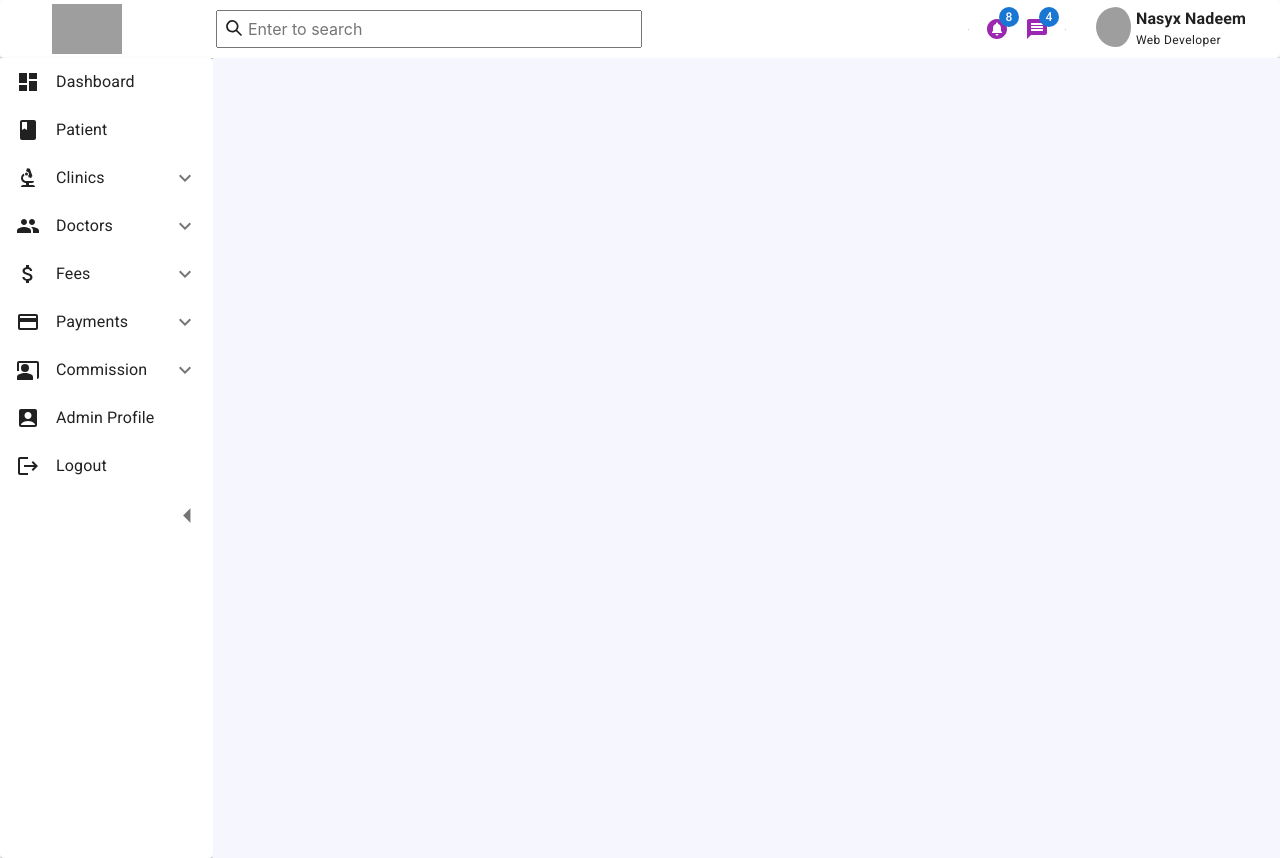
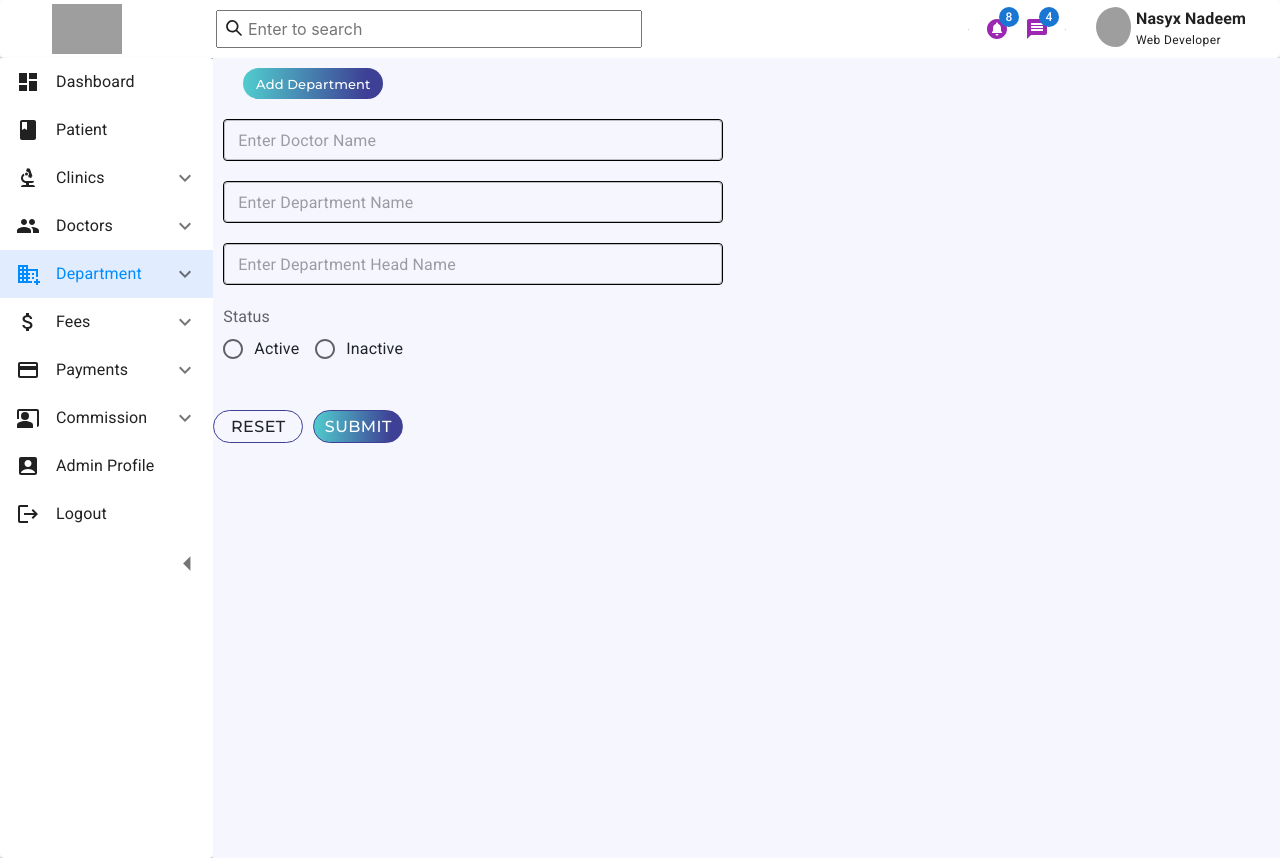
Before and after one commit to sdarnadeem/care-plus, a React (Create React App) app: page /department/add-department in a window 1280 px wide. Built offline with nearby package versions, Linux system fonts and the light colour scheme; grey boxes are pictures that could not be loaded.

Commit message:
implement add new department

```diff
--- /dev/null
+++ b/src/components/department/Department.js
@@ -0,0 +1,7 @@
+import React from "react";
+
+const Department = () => {
+  return <div>Department</div>;
+};
+
+export default Department;
--- /dev/null
+++ b/src/components/department/newDepartment/NewDepartment.js
@@ -0,0 +1,183 @@
+import { Grid } from "@chakra-ui/react";
+import {
+  Button,
+  FormControl,
+  FormControlLabel,
+  FormLabel,
+  Radio,
+  RadioGroup,
+  Stack,
+  TextField,
+  Typography,
+} from "@mui/material";
+import { Box } from "@mui/system";
+import React from "react";
+
+const NewDepartment = () => {
+  return (
+    <Stack direction="column">
+      <Stack direction="row">
+        <Box
+          alignItems="center"
+          justifyContent="center"
+          sx={{
+            display: "flex",
+            width: 140,
+            height: 31,
+            background:
+              "linear-gradient(94.43deg, #54E6D8 -14.68%, #3E4095 87%)",
+            borderRadius: "64px",
+          }}
+          margin={{
+            lg: "10px 30px",
+            md: "5xp 10px",
+            sm: "5px 10px",
+            xs: "5px 10px",
+          }}
+        >
+          <Typography
+            sx={{
+              fontFamily: "Montserrat",
+              fontStyle: "normal",
+              fontWeight: 500,
+              fontSize: "13px",
+              lineHeight: "16px",
+              color: "#fff",
+            }}
+          >
+            Add Department
+          </Typography>
+        </Box>
+      </Stack>
+      <Grid direction="row" padding="10px">
+        <Grid item>
+          <TextField
+            id="filled-basic"
+            variant="outlined"
+            size="small"
+            width={{ xs: "100%" }}
+            sx={{
+              border: "1px solid black",
+              borderRadius: "4px",
+              width: "500px",
+              marginBottom: "20px",
+              marginRight: "20px",
+            }}
+            placeholder="Enter Doctor Name"
+          />
+        </Grid>
+        <Grid item>
+          <TextField
+            id="filled-basic"
+            variant="outlined"
+            size="small"
+            width={{ xs: "100%" }}
+            sx={{
+              border: "1px solid black",
+              borderRadius: "4px",
+              width: "500px",
+              marginBottom: "20px",
+              marginRight: "20px",
+            }}
+            placeholder="Enter Department Name"
+          />
+        </Grid>
+        <Grid item>
+          <TextField
+            id="filled-basic"
+            variant="outlined"
+            size="small"
+            width={{ xs: "100%" }}
+            sx={{
+              border: "1px solid black",
+              borderRadius: "4px",
+              width: "500px",
+              marginBottom: "20px",
+              marginRight: "20px",
+            }}
+            placeholder="Enter Department Head Name"
+          />
+        </Grid>
+        <Grid item>
+          <FormControl
+            sx={{
+              marginBottom: "30px",
+              marginRight: "20px",
+            }}
+          >
+            <FormLabel id="demo-row-radio-buttons-group-label">
+              Status
+            </FormLabel>
+            <RadioGroup
+              row
+              aria-labelledby="demo-row-radio-buttons-group-label"
+              name="row-radio-buttons-group"
+            >
+              <FormControlLabel
+                value="active"
+                control={<Radio />}
+                label="Active"
+              />
+              <FormControlLabel
+                value="inactive"
+                control={<Radio />}
+                label="Inactive"
+              />
+            </RadioGroup>
+          </FormControl>
+        </Grid>
+      </Grid>
+      <Grid
+        display="flex"
+        container
+        direction="row"
+        marginBottom={3}
+        sx={{ flexDirection: "row" }}
+      >
+        <Grid item>
+          <Button
+            sx={{
+              width: "90px",
+              height: "33px",
+              background: "#F6F6FF",
+              border: "1px solid #3E4095",
+              borderRadius: "64px",
+              fontFamily: "Montserrat",
+              fontStyle: "normal",
+              fontWeight: 500,
+              fontSize: "16px",
+              lineHeight: "20px",
+              marginRight: "10px",
+            }}
+            variant="filled"
+          >
+            Reset
+          </Button>
+        </Grid>
+        <Grid item>
+          <Button
+            sx={{
+              width: "90px",
+              height: "33px",
+              background:
+                "linear-gradient(94.43deg, #54E6D8 -14.68%, #3E4095 87%)",
+              border: "1px solid #3E4095",
+              borderRadius: "64px",
+              fontFamily: "Montserrat",
+              fontStyle: "normal",
+              fontWeight: 500,
+              fontSize: "16px",
+              lineHeight: "20px",
+              color: "#fff",
+            }}
+            variant="filled"
+          >
+            Submit
+          </Button>
+        </Grid>
+      </Grid>
+    </Stack>
+  );
+};
+
+export default NewDepartment;
--- a/src/components/leftSidebar/data.js
+++ b/src/components/leftSidebar/data.js
@@ -7,6 +7,7 @@ import CoPresentIcon from "@mui/icons-material/CoPresent";
 import BookIcon from "@mui/icons-material/Book";
 import AccountBoxIcon from "@mui/icons-material/AccountBox";
 import LogoutIcon from "@mui/icons-material/Logout";
+import DomainAddIcon from "@mui/icons-material/DomainAdd";
 
 const content = [
   {
@@ -41,6 +42,15 @@ const content = [
     items: [
       { text: "Doctor List", slug: "doctor-list" },
       { text: "Add Doctor", slug: "add-doctor" },
+    ],
+  },
+  {
+    icon: DomainAddIcon,
+    text: "Department",
+    slug: "department",
+    items: [
+      { text: "Department List", slug: "department-list" },
+      { text: "Add Department", slug: "add-department" },
     ],
   },
   {
--- a/src/components/middle/Middle.js
+++ b/src/components/middle/Middle.js
@@ -7,6 +7,8 @@ import Patient from "../patient/Patient";
 import Clinic from "../clinics/Clinics";
 import Doctor from "../doctors/Doctors";
 import NewDoctor from "../doctors/newDoctor/NewDoctor";
+import Department from "../department/Department";
+import NewDepartment from "../department/newDepartment/NewDepartment";
 import Fees from "../fees/Fees";
 import Payments from "../payments/Payments";
 import Commission from "../commission/Commission";
@@ -26,6 +28,15 @@ const Middle = () => {
       <Route path="/doctors" element={<Doctor />}></Route>
       <Route path="/doctors/doctor-list" element={<Doctor />}></Route>
       <Route path="/doctors/add-doctor" element={<NewDoctor />}></Route>
+      <Route path="/department" element={<Department />}></Route>
+      <Route
+        path="/department/department-list"
+        element={<Department />}
+      ></Route>
+      <Route
+        path="/department/add-department"
+        element={<NewDepartment />}
+      ></Route>
       <Route path="/fees" element={<Fees />}></Route>
       <Route path="/fees/clinic" element={<FeeClinic />}></Route>
       <Route path="/payments" element={<Payments />}></Route>
```
